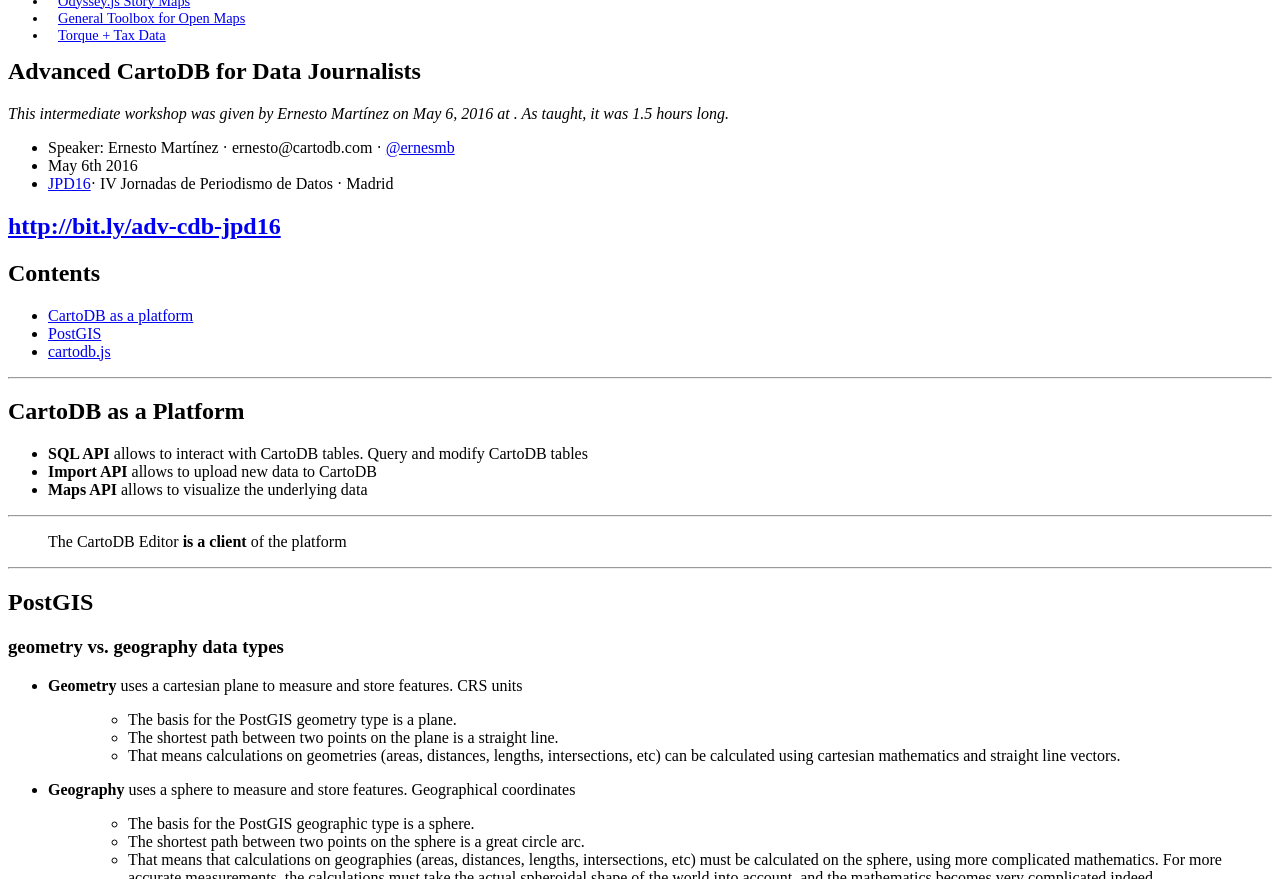
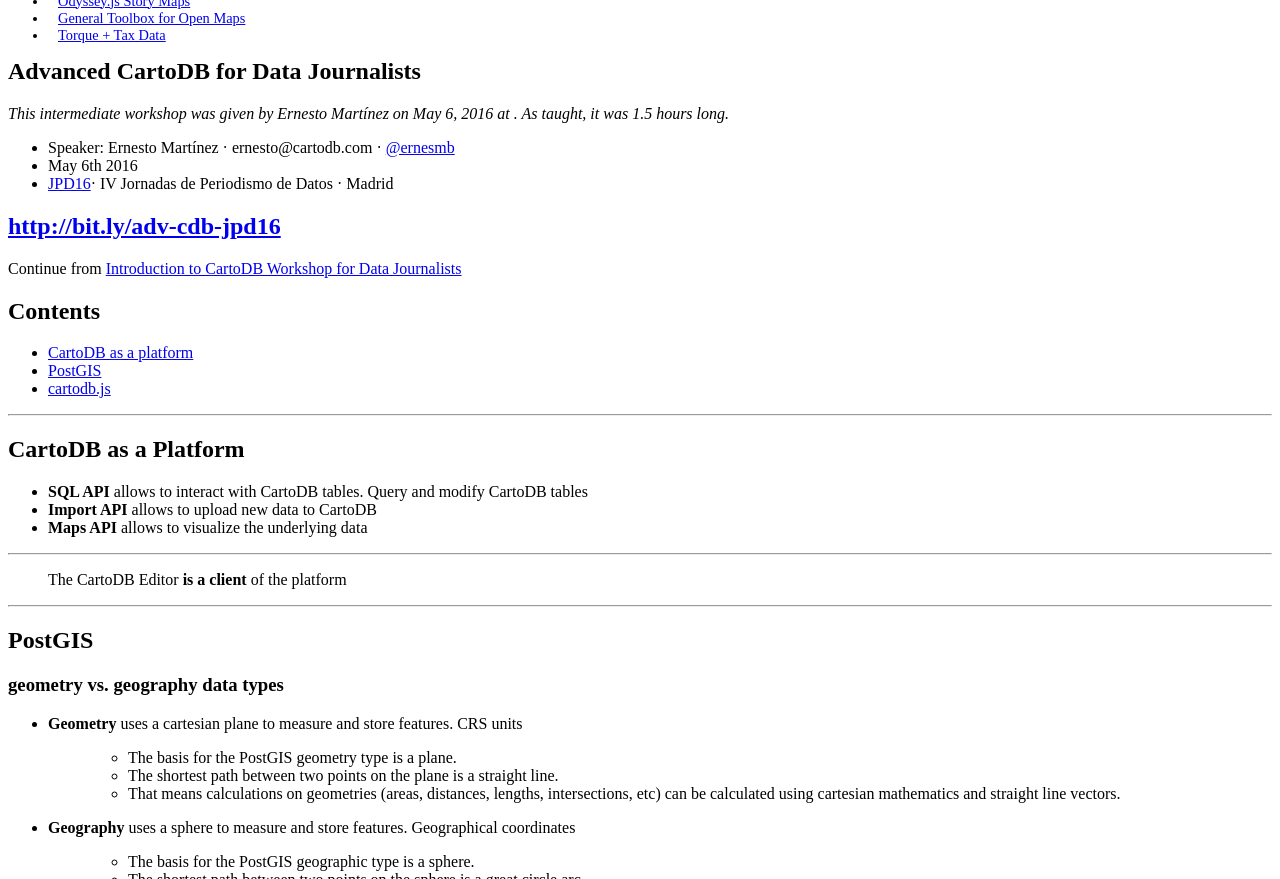
Before and after one commit to CartoDB/training, a Jekyll site: the page built from _posts/2016-05-06-jpd16-advanced.md, in a window 1280 px wide and 900 px high, scrolled down 599 px, cut to the strip 0-879 px from the top of the window. Built offline with Jekyll 4.4.1, drawn with Linux system fonts in a browser that asks for light colours; a style sheet for code colours, icons or effects is not loaded.

Commit message:
link with intro

```diff
--- a/_posts/2016-05-06-jpd16-advanced.md
+++ b/_posts/2016-05-06-jpd16-advanced.md
@@ -12,6 +12,7 @@
 * [JPD16](http://jpd16.okfn.es/)· IV Jornadas de Periodismo de Datos · Madrid
 
 ## [http://bit.ly/adv-cdb-jpd16](http://bit.ly/adv-cdb-jpd16)
+Continue from [Introduction to CartoDB Workshop for Data Journalists](http://cartodb.github.io/training/introductory/jpd16-intro.html)
 
 ## Contents
 - [CartoDB as a platform](#platform)
```
